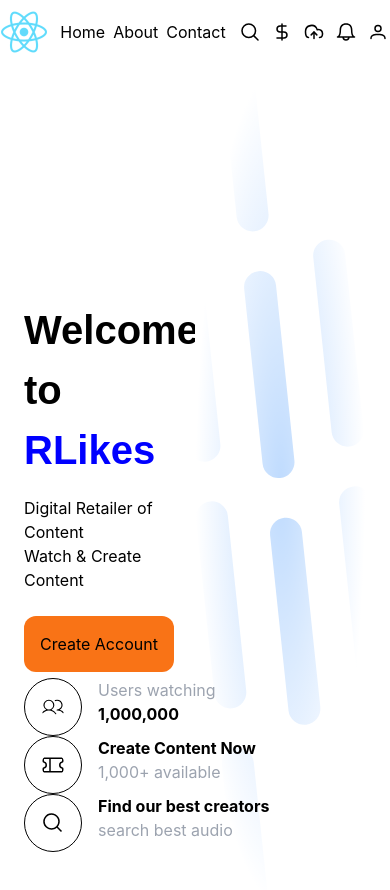
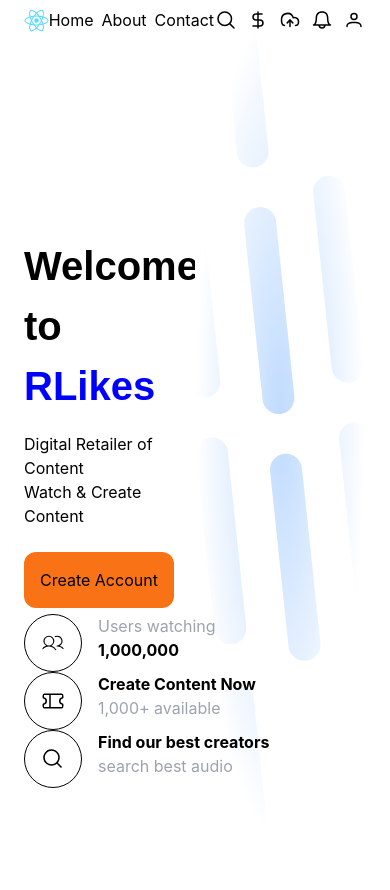
Before and after one commit to danilodavid521/retailor_watch_content, a React (Create React App) app: page / in a window 390 px wide. Shown: the top 890 px of the page. After the commit the page ends 844 px from the top, so only its background shows below. Built offline with nearby package versions, Linux system fonts and the light colour scheme.

Commit message:
fix: make header  position absolute and addd responsive breakpoints

```diff
--- a/src/components/Header.tsx
+++ b/src/components/Header.tsx
@@ -4,8 +4,8 @@ import Menu from './ui/Menu'
 
 export default function Header() {
   return (
-    <header className='w-full'>
-      <div className="container py-2 flex justify-between items-center">
+    <header className='w-full absolute top-0 bg-transparent z-10'>
+      <div className="container mx-auto px-6 py-2 flex justify-between items-center">
         <div className="logo"><img className='w-12' src={require('../assets/images/logo.png')} alt="logo" /></div>
         <div className="menu">
           <Menu />
```
